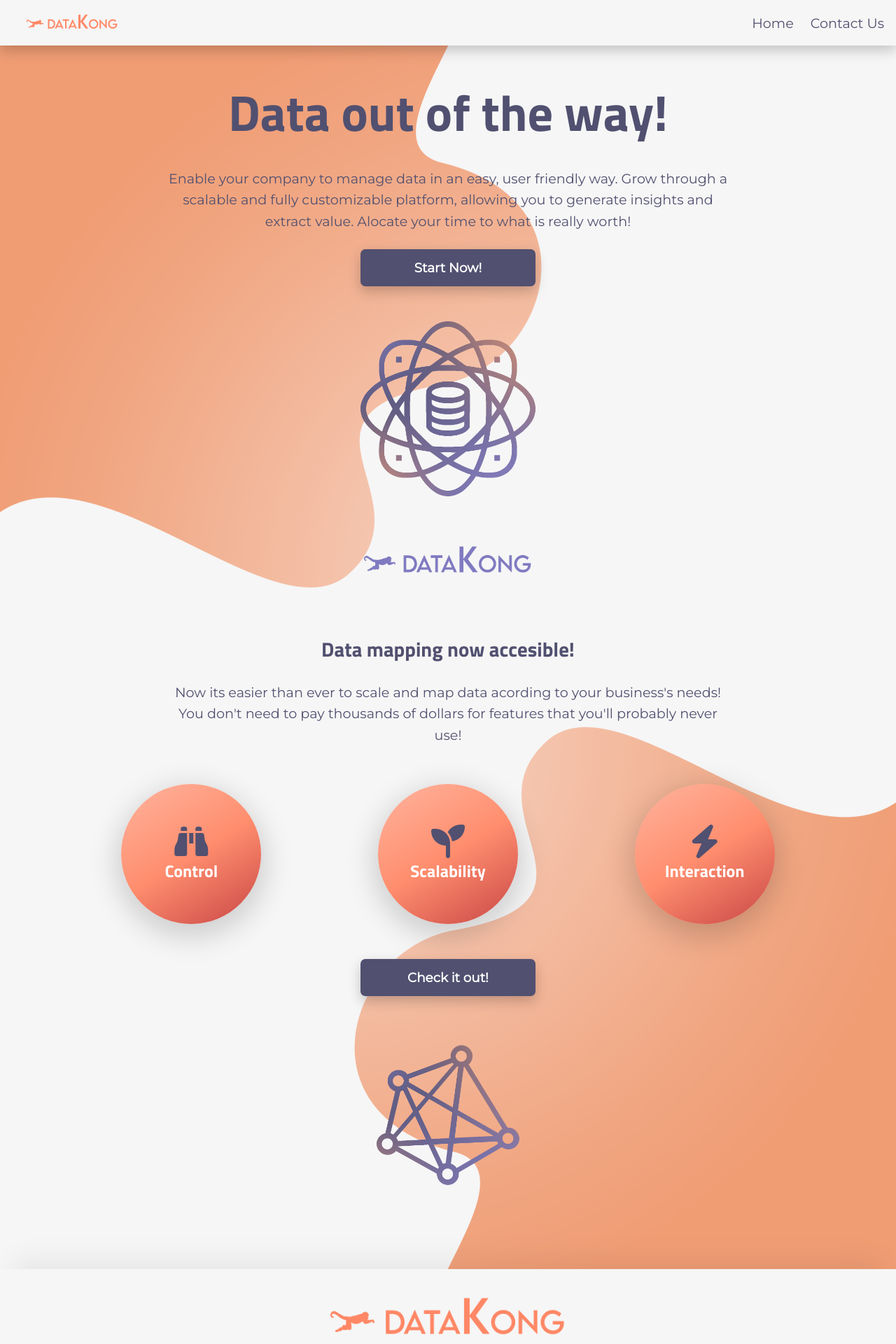
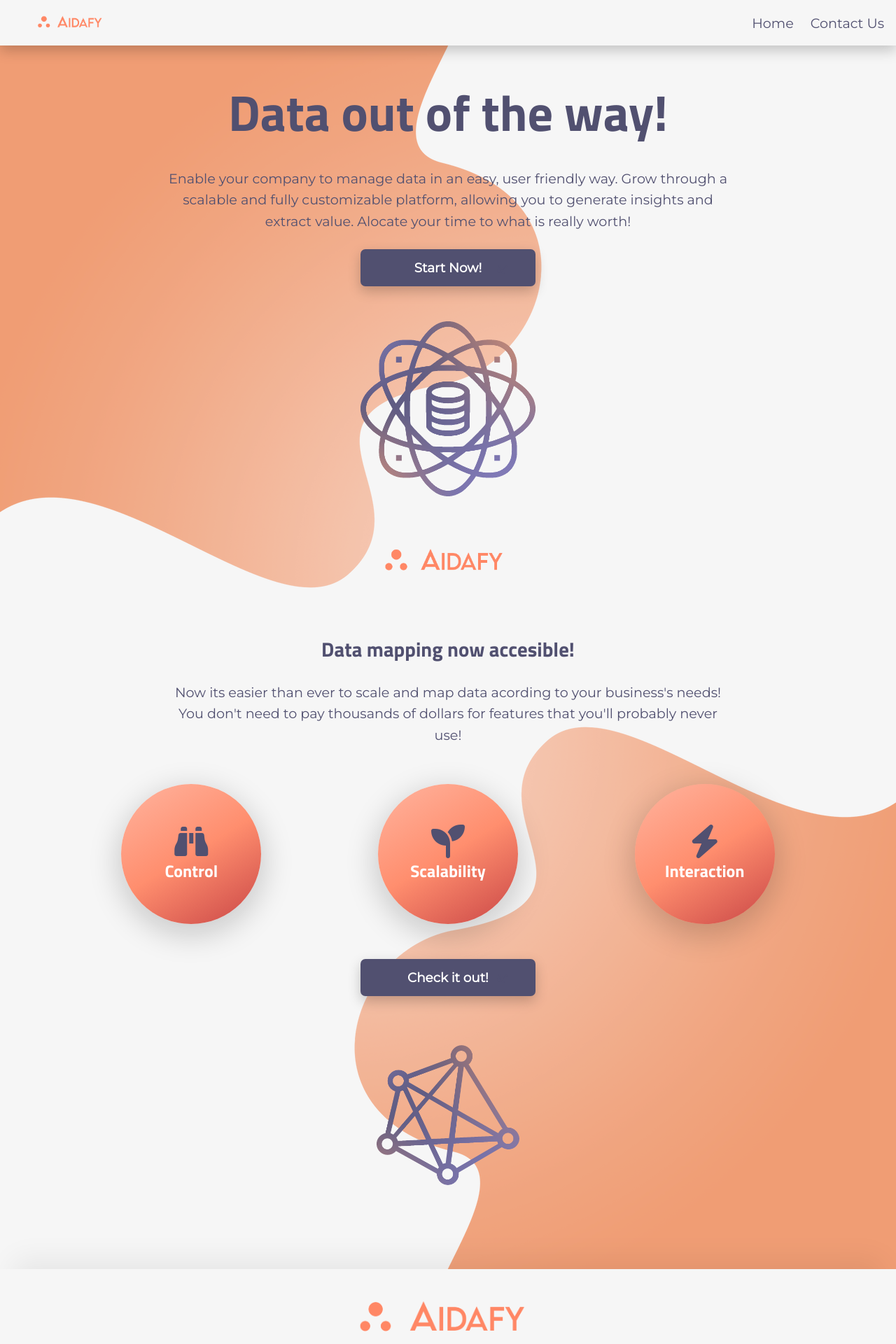
Before and after one commit to pipe2k27/dataKong-React, a React (Create React App) app: page / in a window 1280 px wide. Shown: the top 1920 px of the page at 70% size. Built offline with nearby package versions, Linux system fonts and the light colour scheme.

Commit message:
aidafy create

```diff
--- a/public/index.html
+++ b/public/index.html
@@ -20,7 +20,7 @@
   <!-- icons -->
   <script src="https://kit.fontawesome.com/4bad990581.js" crossorigin="anonymous"></script>
 
-  <title>Data Kong</title>
+  <title>Aidafy</title>
 </head>
 
 <body>
--- a/src/Components/FirstCard/index.js
+++ b/src/Components/FirstCard/index.js
@@ -31,7 +31,7 @@ export default function FirstCard() {
         className="dataScience"
       />
       <img
-        src={process.env.PUBLIC_URL + '/images/dataKongLogoBlue.png'}
+        src={process.env.PUBLIC_URL + '/images/aidafyLogo.png'}
         className="logoTitle"
       ></img>
 
--- a/src/Components/Footer/index.js
+++ b/src/Components/Footer/index.js
@@ -9,7 +9,7 @@ export default function Footer() {
   return (
     <div className='footer'>
       <img
-        src={process.env.PUBLIC_URL + '/images/dataKongLogo.png'}
+        src={process.env.PUBLIC_URL + '/images/aidafyLogo.png'}
         className="footerLogo"
         alt='data kong'
       ></img>
--- a/src/Components/Navbar/index.js
+++ b/src/Components/Navbar/index.js
@@ -15,7 +15,7 @@ export default function Navbar() {
     <div className="header" id="header">
       <Link to="/">
         <img
-          src={process.env.PUBLIC_URL + '/images/dataKongLogo.png'}
+          src={process.env.PUBLIC_URL + '/images/aidafyLogo.png'}
           alt="Wibson"
           className="logo-word"
         ></img>
```
Also changed, not shown: public/images/aidafyLogo.png (added), 1 other file (tests, documents, lock files or other folders).
